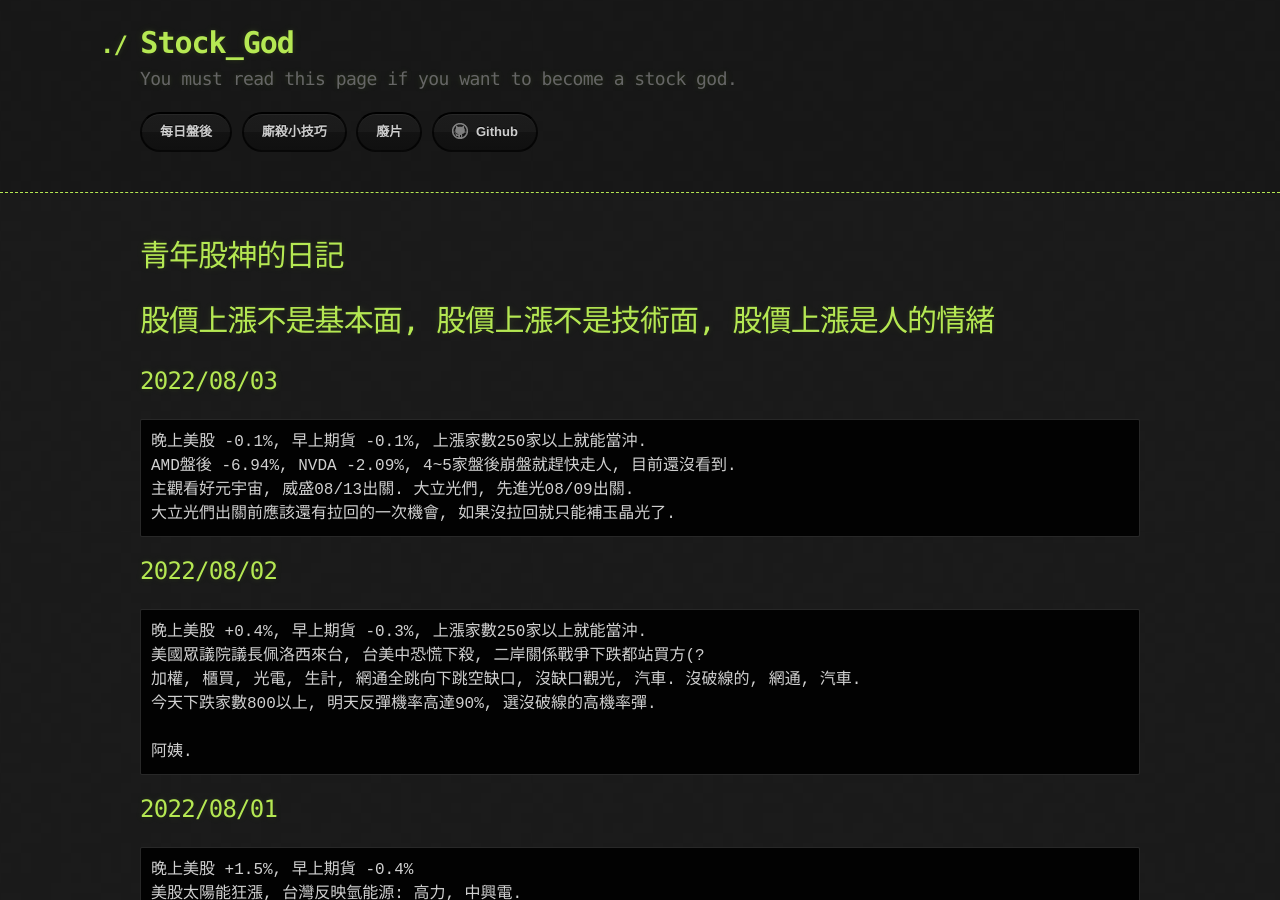
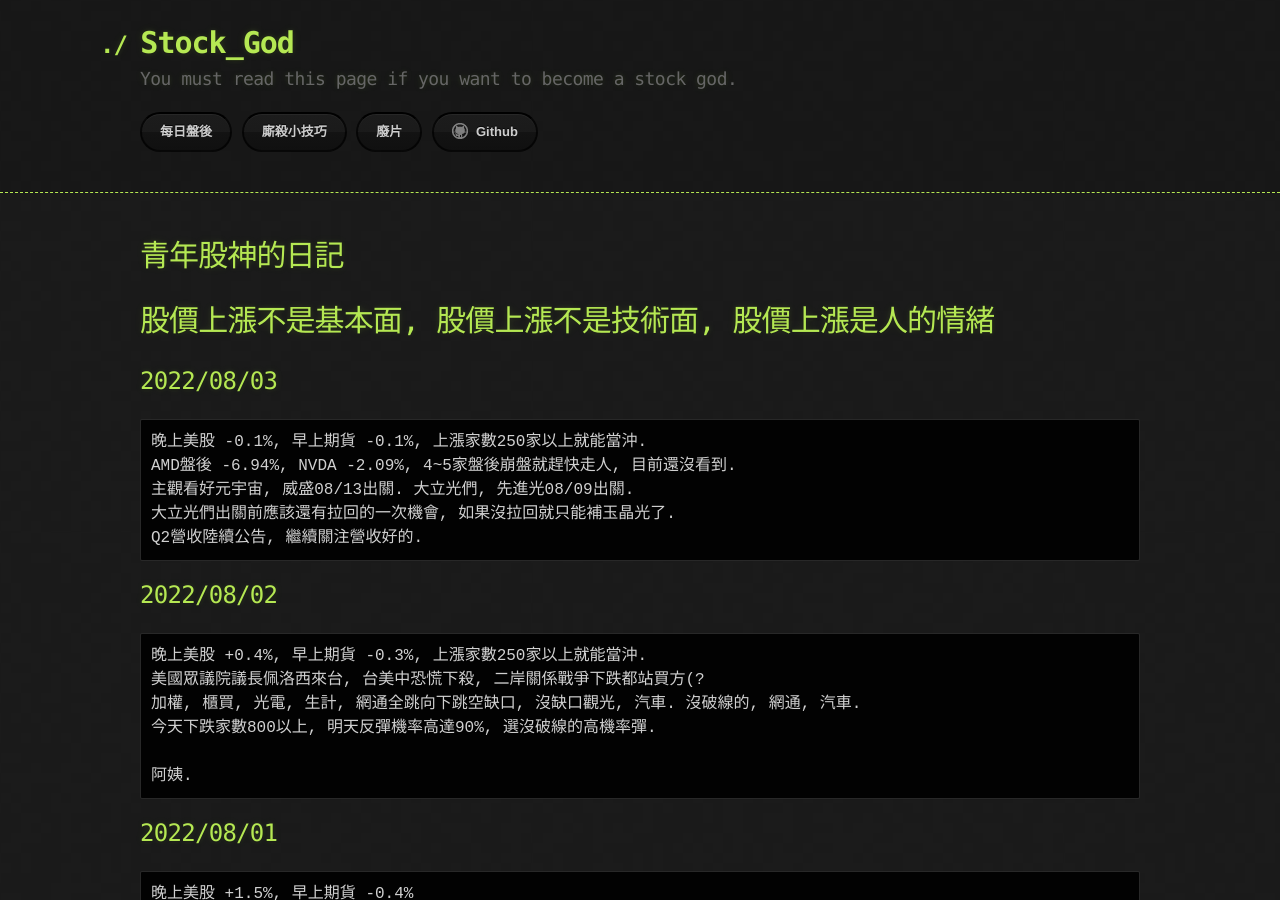
Before and after one commit to lepg5487/Stock_God, a Jekyll site: the page built from index.md, in a window 1280 px wide and 900 px high. Built offline with Jekyll 4.4.1, drawn with Linux system fonts in a browser that asks for light colours; our own code applies the rules of GitHub Pages for plain Markdown files.

Commit message:
Update index.md

````diff
--- a/index.md
+++ b/index.md
@@ -11,6 +11,7 @@ layout: testlayouts
 AMD盤後 -6.94%, NVDA -2.09%, 4~5家盤後崩盤就趕快走人, 目前還沒看到.
 主觀看好元宇宙, 威盛08/13出關. 大立光們, 先進光08/09出關.
 大立光們出關前應該還有拉回的一次機會, 如果沒拉回就只能補玉晶光了.
+Q2營收陸續公告, 繼續關注營收好的.
 ```
 
 ## 2022/08/02
````
